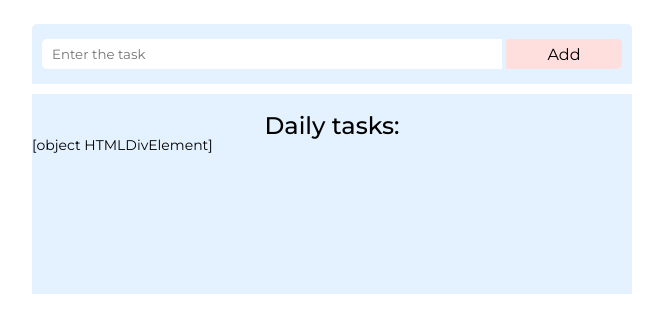
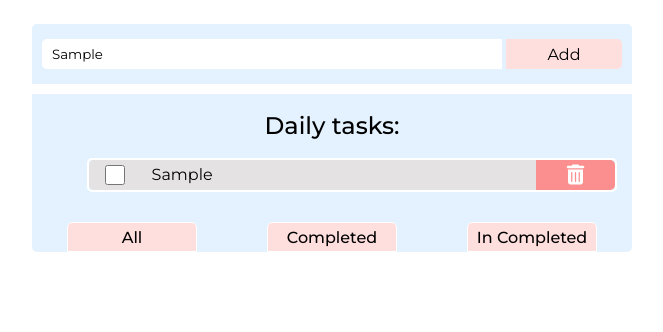
Before and after one commit to lthonny/vanilla-todo-client, a plain HTML site: page index.html in a window 1280 px wide. Both pictures are taken after typing "Sample" into the empty fields and a click on the button "Add". Shown: the part 140-472 px from the top of the page, without its empty margins (308-971 px from the left). Drawn offline with Linux system fonts and the light colour scheme.

Commit message:
implemented add function

```diff
--- a/index.html
+++ b/index.html
@@ -36,27 +36,12 @@
       <div class="tasks">
         <h2>Daily tasks:</h2>
         <div class="tasks-content">
-          <!-- added tasks will go here -->
-          <!-- <div class="task">
-            <div class="task-content">
-              <div class="execute">
-                <input type="checkbox">
-
-              </div>
-              <!-- <div class="task-text">
-                <div class="text">Learn Java script</div>
-              </div> -->
-          <!-- <div class="btn-delete">
-                <button><i class="fas fa-trash-alt"></i></button>
-              </div> -->
-          <!-- </div>
-          </div>  -->
 
         </div>
       </div>
 
       <!-- task management -->
-      <!-- <div class="task-filter">
+      <div class="task-filter">
         <div class="btn task-all">
           <button>All</button>
         </div>
@@ -66,8 +51,7 @@
         <div class="btn task-incompleted">
           <button>In Completed</button>
         </div>
-      </div> -->
-
+      </div>
     </div>
   </section>
 
--- a/src/css/main.css
+++ b/src/css/main.css
@@ -103,13 +103,17 @@ h6 {
   width: 100%;
   min-height: 50px;
   margin-top: 10px;
-  height: 200px;
+  max-height: 1000px;
 }
 .tasks h2 {
   text-align: center;
   font-size: 24px;
   font-weight: 500;
   padding-top: 20px;
+}
+
+.tasks-content {
+  margin: 0 auto;
 }
 
 .task-filter {
@@ -120,6 +124,7 @@ h6 {
       justify-content: space-around;
   border-radius: 0px 0px 5px 5px;
   background-color: #e4f2ff;
+  padding-top: 30px;
 }
 
 .task-content {
@@ -167,6 +172,7 @@ h6 {
   width: 100%;
   height: 30px;
   background-color: #E4E2E2;
+  /* margin: 0 auto; */
 }
 
 .btn-delete {
--- a/src/js/App.js
+++ b/src/js/App.js
@@ -1,9 +1,4 @@
 // main class of the whole application
-
-// btnAddTask.addEventListener('click', event => {
-//   console.log(inputTask.value);
-//   inputTask.value = '';
-// })
 
 // ! add a task via a key Enter
 // inputTask.addEventListener('keydown', function(event) {
@@ -22,21 +17,17 @@ class App {
       // crate instalse tasklict
     this.taskList = new TaskList([]);
 
-    // console.log(this.taskList)
     this.input = document.querySelector('.text');
     const btn = document.querySelector('.btn-add');
-    const btnRemove = document.createElement('div');
-    // btnRemove.className = 'btn-delete';
-    // console.log(btnRemove);
 
-    // console.log(this.input.value)
-
+    console.log(this.taskList)
     btn.addEventListener('click', (event) => {
-      console.log('1',this);
+      // console.log('1',this);
       this.taskList.createTask(this.input.value);
-      this.input.value = '';
+      // this.input.value = '';
       this.render()
     })
+    // console.log(this.input.value)
 
     // console.log(createTask);
     this.input.addEventListener('keydown', function (event) {
@@ -52,17 +43,18 @@ class App {
     // bind()
 
     // remove
-    // btnRemove.addEventListener('click', (event) => {
-    //   deleteTask(slice)
-    //   console.log('asda')
-    // })
+    // console.log(this.btnDelete);
 
 
+  // this.btnDelete.addEventListener('click', (event) => {
 
-    this.contentList = document.querySelector('.tasks-content');
+  //   })
+
   }
 
+  creationStructure() {
 
+  }
 
   displayMessages() {
     this.taskList((element, text) => {
@@ -79,49 +71,71 @@ class App {
 
   render() {
     // this.taskList
-    const element = document.createElement('div');
-    element.className = 'containerList';
-    element.innerHTML = '';
+
+    console.log(this.taskList)
 
     // btn remove
 
+    // this.text = this.taskList.tasks
     for(let i = 0; i < this.taskList.tasks.length; i++) {
-      const container = document.createElement("div");
-      const task = document.createElement("div");
-      const taskContent = document.createElement("div");
-      const execute = document.createElement("div");
-      const checkbox = document.createElement("input");
-      const taskText = document.createElement("div");
-      const text = document.createElement("input");
-      const btnDelete = document.createElement("div");
-      const fas =  document.createElement("div");
+
+      this.contentList = document.querySelector('.tasks-content');
+
+      this.container = document.createElement("div");
+      this.container.className = 'container';
+      this.contentList.append(this.container);
+
+      this.task = document.createElement("div");
+      this.task.className = 'task';
+      this.container.append(this.task);
+
+      this.taskContent = document.createElement("div");
+      this.taskContent.className = 'task-content';
+      this.task.append(this.taskContent);
+
+      this.execute = document.createElement("div");
+      this.execute.className = 'execute';
+      this.taskContent.append(this.execute);
+
+      this.checkbox = document.createElement("input");
+      this.checkbox.type = 'checkbox';
+      this.execute.append(this.checkbox);
+
+      this.taskText = document.createElement("div");
+      this.taskText.className = 'task-text';
+      this.taskContent.append(this.taskText);
+      this.taskList.tasks;
+      this.text = document.createElement("div");
+      this.text.className = 'text';
+      this.taskText.append(this.text);
+
+      this.p = document.createTextNode(this.input.value);
+      this.text.append(this.p);
+
+      this.btnDelete = document.createElement("div");
+      this.btnDelete.className = 'btn-delete';
+      this.taskContent.append(this.btnDelete);
+
+      // this.btnDelete.addEventListener('click', (event) => {
+      //   console.log(this.taskList.deleteTask);
+      // })
+
+      this.button = document.createElement("button");
+      this.btnDelete.append(this.button);
+
+      this.i = document.createElement("i");
+      this.i.className = 'fas fa-trash-alt';
+      this.button.append(this.i);
 
       this.contentList.append(element);
-      element.insertAdjacentHTML('beforebegin', container)
+    }
 
-      // element.innerHTML = `
-      //   <div class="container">
-      //     <div class="task">
-      //       <div class="task-content">
-      //         <div class="execute">
-      //           <input type="checkbox">
-      //         </div>
-      //         <div class="task-text">
-      //           <div class="text">${this.taskList.tasks[i].text}</div>
-      //         </div>
-      //         <div class="btn-delete">
-      //           <button><i class="fas fa-trash-alt"></i></button>
-      //         </div>
-      //       </div>
-      //     </div>
-      //   </div>
-      // `
-      // this.contentList.append(element)
-    }
+     console.log(i);
 
 
     // if (this.taskList !== undefined ) {
     //   console.log(this.taskList);
     // }
+
   }
 }
--- a/src/js/TaskList.js
+++ b/src/js/TaskList.js
@@ -22,7 +22,7 @@ class TaskList {
 
 
   createTask(text) {
-    const task = new Task(text, false); // random boolean
+    const task = new Task(text, false);
     this.tasks.push(task);
     this.render();
   }
```
